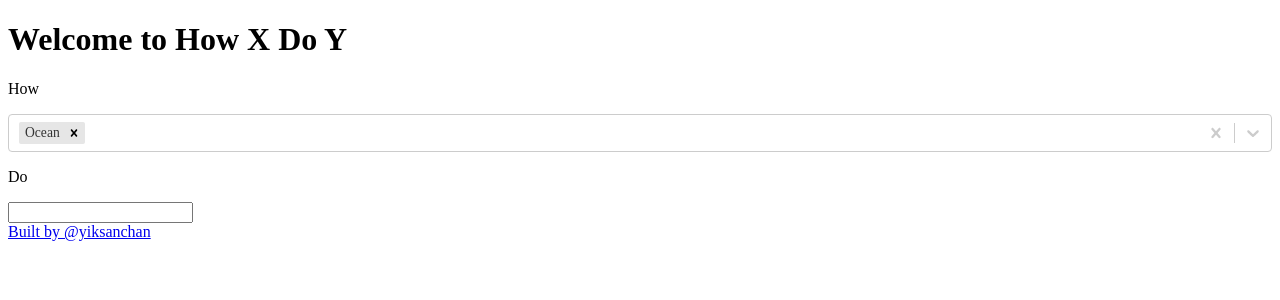
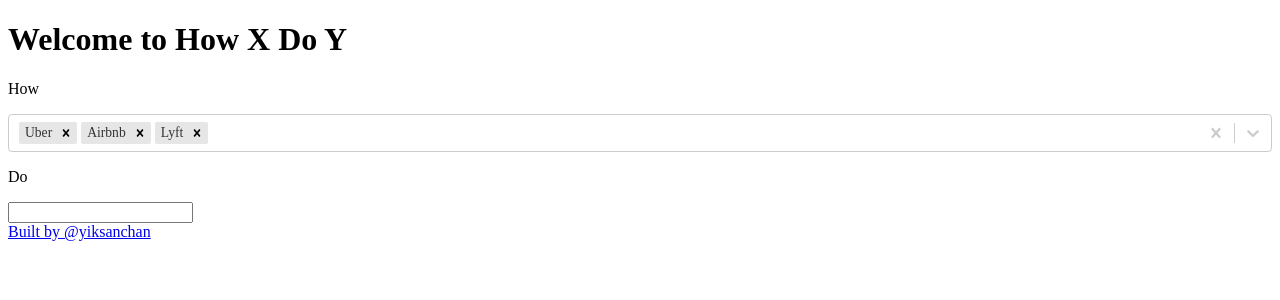
Before and after one commit to YikSanChan/howXdoY, a Next.js app: page / in a window 1280 px wide. Shown: the top 300 px of the page. Built offline with nearby package versions, Linux system fonts and the light colour scheme.

Commit message:
use eng blog data for select

```diff
--- a/pages/index.js
+++ b/pages/index.js
@@ -2,6 +2,15 @@
 import React from "react";
 
 import Select from "react-select";
+
+const data = `Uber,eng.uber.com
+Airbnb,medium.com/airbnb-engineering
+Lyft,eng.lyft.com`;
+
+const blogs = data.split("\n").map((s) => {
+  const a = s.split(",");
+  return {label: a[0], value: a[1]};
+});
 
 export default function Home() {
   return (
@@ -19,16 +28,10 @@
         <div className="w-full">
           <p>How</p>
           <Select
-            defaultValue={[
-              { value: "ocean", label: "Ocean", color: "#00B8D9" },
-            ]}
+            defaultValue={blogs}
             isMulti
             name="colors"
-            options={[
-              { value: "ocean", label: "Ocean", color: "#00B8D9" },
-              { value: "blue", label: "Blue", color: "#0052CC" },
-              { value: "purple", label: "Purple", color: "#5243AA" },
-            ]}
+            options={blogs}
             className="basic-multi-select"
             classNamePrefix="select"
           />
```
